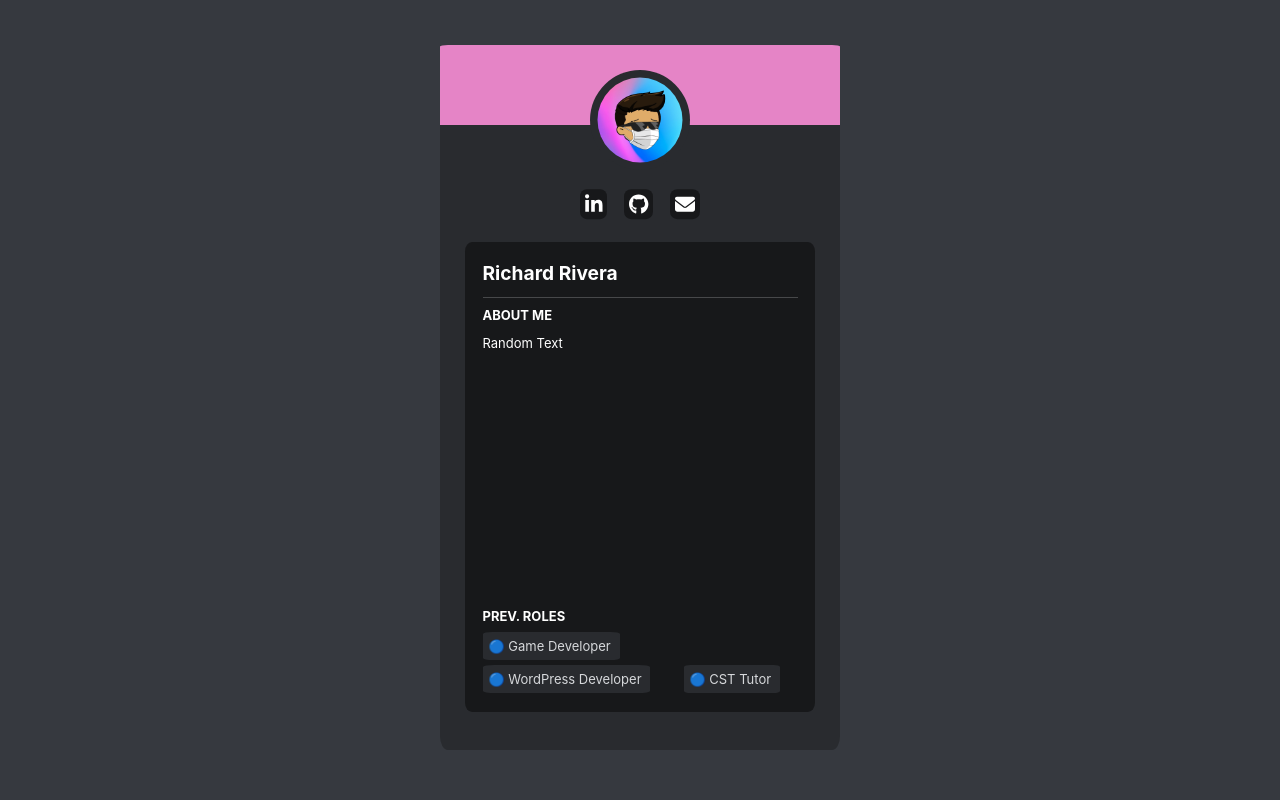
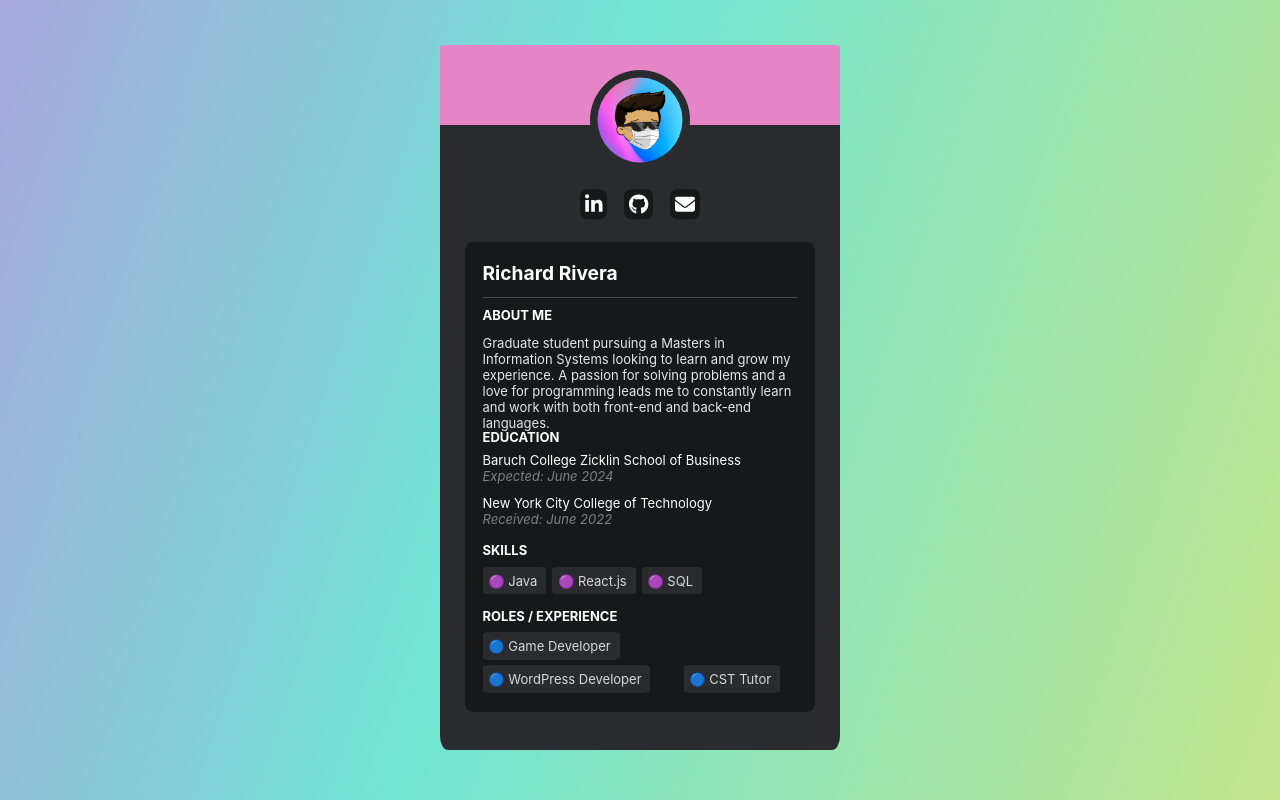
Before and after one commit to RichardRiv/avatar, a React (Create React App) app: page / in a window 1280 px wide. Built offline with nearby package versions, Linux system fonts and the light colour scheme.

Commit message:
Added Gradient Background + Links

```diff
--- a/src/App.css
+++ b/src/App.css
@@ -1,6 +1,28 @@
-html,
-body {
-	background-color: #36393f;
+.gradient-background {
+	background: linear-gradient(288deg, #e2e570, #70e5d4, #d970e5, #e5707f);
+	background-size: 240% 240%;
+	animation: gradient-animation 10s ease infinite;
+	height: 100vh;
+}
+
+@keyframes gradient-animation {
+	0% {
+		background-position: 0% 50%;
+	}
+	50% {
+		background-position: 100% 50%;
+	}
+	100% {
+		background-position: 0% 50%;
+	}
+}
+
+a:link {
+	color: white;
+}
+
+a:visited {
+	color: white;
 }
 
 /* ====== Entire Outer Rectangle ====== */
@@ -150,11 +172,84 @@ hr {
 }
 
 .about {
+	color: #e4e7e8;
+	font-size: small;
+	position: absolute;
+	left: 5%;
+	top: 17%;
+	width: 90%;
+}
+
+/* ====== Education ====== */
+.education-title {
+	color: white;
+	font-weight: bold;
+	font-size: small;
+	position: absolute;
+	left: 5%;
+	top: 37%;
+	text-transform: uppercase;
+}
+
+.baruch {
 	color: white;
 	font-size: small;
 	position: absolute;
 	left: 5%;
-	top: 17%;
+	top: 42%;
+	width: 90%;
+}
+
+.nycct {
+	color: white;
+	font-size: small;
+	position: absolute;
+	left: 5%;
+	top: 51%;
+	width: 90%;
+}
+
+span {
+	color: gray;
+	font-style: italic;
+}
+
+/* ====== Skills ====== */
+.skills-title {
+	color: white;
+	font-weight: bold;
+	font-size: small;
+	position: absolute;
+	left: 5%;
+	top: 61%;
+	text-transform: uppercase;
+}
+
+.skills-align {
+	margin: 0;
+	position: absolute;
+	top: 68%;
+	left: 5%;
+	display: flex;
+	/* justify-content: space-between; */
+	width: 85%;
+	flex-wrap: wrap;
+	gap: 2%;
+}
+
+.skills {
+	/* color: white;
+	font-size: small;
+	position: absolute;
+	left: 5%;
+	top: 46%; */
+
+	color: #d6d8db;
+	background-color: #292b2f;
+	padding: 2% 3% 2% 2%;
+	border-radius: 7%;
+	font-size: small;
+	margin: 5px 0px 0px 0px;
 }
 
 /* ====== Roles ====== */
--- a/src/App.js
+++ b/src/App.js
@@ -9,30 +9,95 @@ import { faEnvelope } from '@fortawesome/free-solid-svg-icons';
 // 	icon,
 // } from '@fortawesome/fontawesome-svg-core/import.macro';
 
+// const textEdit = {
+// 	fontStyle: 'italic',
+// 	color: 'gray',
+// 	lineHeight: '17px',
+// };
+
 function App() {
 	return (
-		<div>
+		<div className="gradient-background">
 			<div className="outer-rectangle center">
 				<div className="top-rectangle top-center"></div>
+				{/* == Profile Pic == */}
 				<div className="circle circle-center"></div>
 				<div className="inner-circle circle-center"></div>
+				{/* == Socials == */}
 				<div className="socials-center">
 					<div className="social">
-						<FontAwesomeIcon icon={faLinkedinIn} size="lg" />
+						<a
+							href="https://www.linkedin.com/in/richard-rivera-/"
+							target="_blank"
+							rel="noreferrer noopener"
+						>
+							<FontAwesomeIcon icon={faLinkedinIn} size="lg" />
+						</a>
 					</div>
 					<div className="social">
-						<FontAwesomeIcon icon={faGithub} size="lg" />
+						<a
+							href="https://github.com/RichardRiv"
+							target="_blank"
+							rel="noreferrer noopener"
+						>
+							<FontAwesomeIcon icon={faGithub} size="lg" />{' '}
+						</a>
 					</div>
 					<div className="social">
-						<FontAwesomeIcon icon={faEnvelope} size="lg" />
+						<a href="mailto:rrivera1420@gmail.com">
+							<FontAwesomeIcon icon={faEnvelope} size="lg" />
+						</a>
 					</div>
 				</div>
 				<div className="inner-rectangle inner-center">
+					{/* == Name & About == */}
 					<p className="name">Richard Rivera</p>
 					<hr />
 					<p className="about-title">About Me</p>
-					<p className="about">Random Text</p>
-					<p className="roles-title">Prev. Roles</p>
+					<p className="about">
+						Graduate student pursuing a Masters in Information Systems looking
+						to learn and grow my experience. A passion for solving problems and
+						a love for programming leads me to constantly learn and work with
+						both front-end and back-end languages.
+					</p>
+					{/* <p className="education-title">Education</p>
+					<p className="education">
+						Baruch College Zicklin School of Business <br />
+						<span style={textEdit}>Expected: June 2024</span> <br />
+						<br />
+						New York City College of Technology
+						<br />
+						<span style={textEdit}>Received: June 2022</span>
+					</p> */}
+					{/* == Education == */}
+					<p className="education-title">Education</p>
+					<p className="baruch">
+						Baruch College Zicklin School of Business <br />
+						<span>Expected: June 2024</span>
+					</p>
+					<p className="nycct">
+						New York City College of Technology
+						<br />
+						<span>Received: June 2022</span>
+					</p>
+					{/* == Skills == */}
+					<p className="skills-title">Skills</p>
+					<div className="skills-align">
+						{/* <p className="skills">🟣 JavaScript</p> */}
+						{/* <p className="skills">🟣 HTML</p> */}
+						{/* <p className="skills">🟣 CSS</p> */}
+						{/* <p className="skills">🟣 TypeScript</p> */}
+						<p className="skills">🟣 Java</p>
+						{/* <p className="skills">🟣 C#</p> */}
+						{/* <p className="skills">🟣 Python</p> */}
+						<p className="skills">🟣 React.js</p>
+						{/* <p className="skills">🟣 Tailwind.CSS</p> */}
+						{/* <p className="skills">🟣 W3.CSS</p> */}
+						{/* <p className="skills">🟣 Spring Boot</p> */}
+						<p className="skills">🟣 SQL</p>
+					</div>
+					{/* == Roles == */}
+					<p className="roles-title">Roles / Experience</p>
 					<div className="roles-align">
 						<p className="role">🔵 Game Developer</p>
 						<p className="role">🔵 WordPress Developer</p>
```
